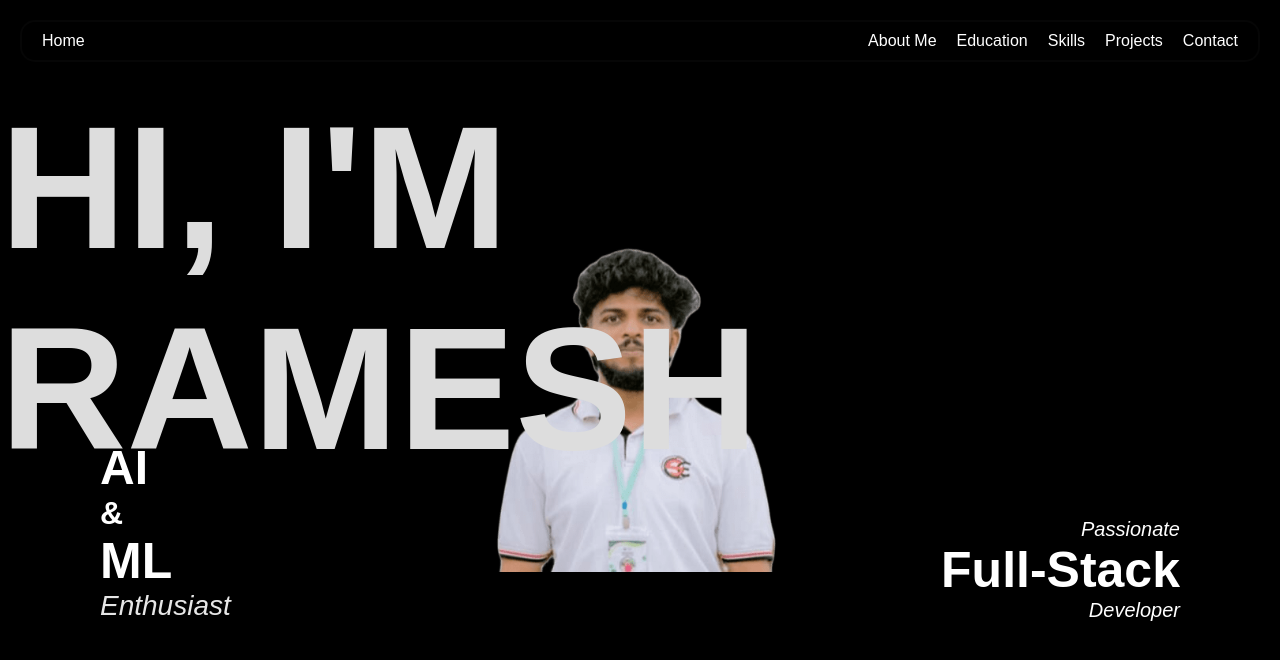
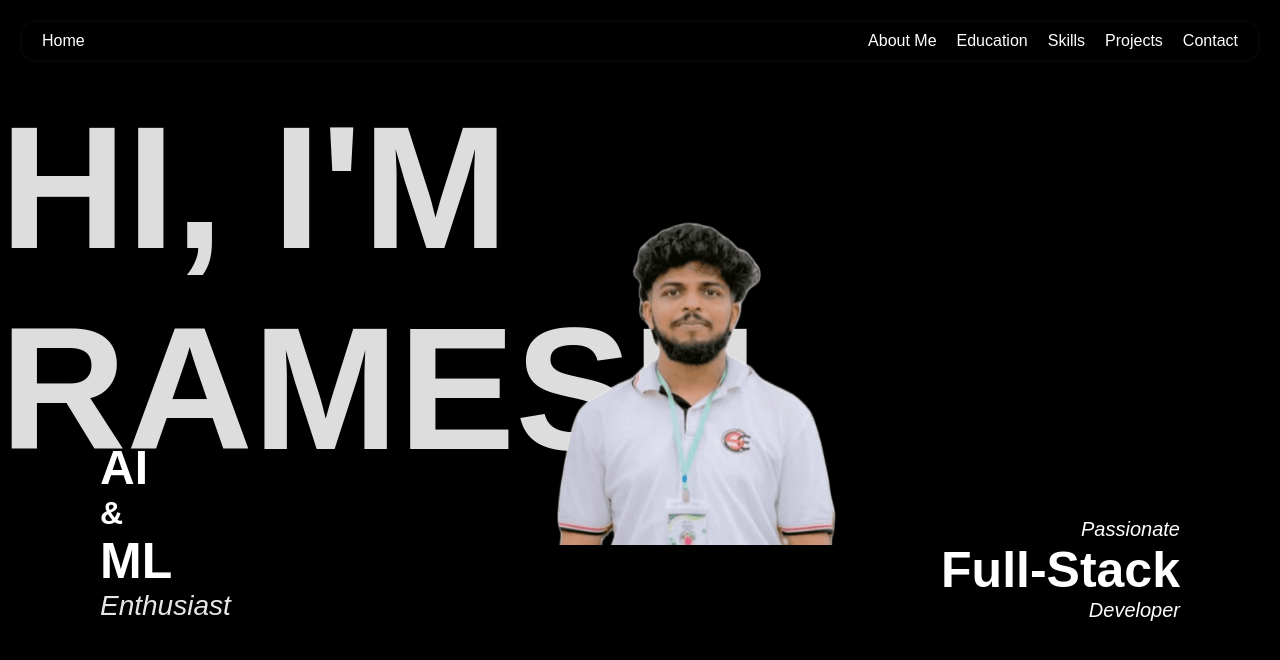
Before and after one commit to ramesh-2003-krishan/Portfolio, a React (Create React App) app in the folder portfolio/: page / in a window 1280 px wide. Shown: the top 660 px of the page. Built offline with nearby package versions, Linux system fonts and the light colour scheme.

Commit message:
home:image aligned

```diff
--- a/portfolio/src/style/Home.css
+++ b/portfolio/src/style/Home.css
@@ -47,6 +47,9 @@ body {
 
 /* Profile Image */
 .profile {
+  position: absolute;
+  left: 550px;
+  top: 120px;
   width: 300px;
   z-index: 2;
 }
```
